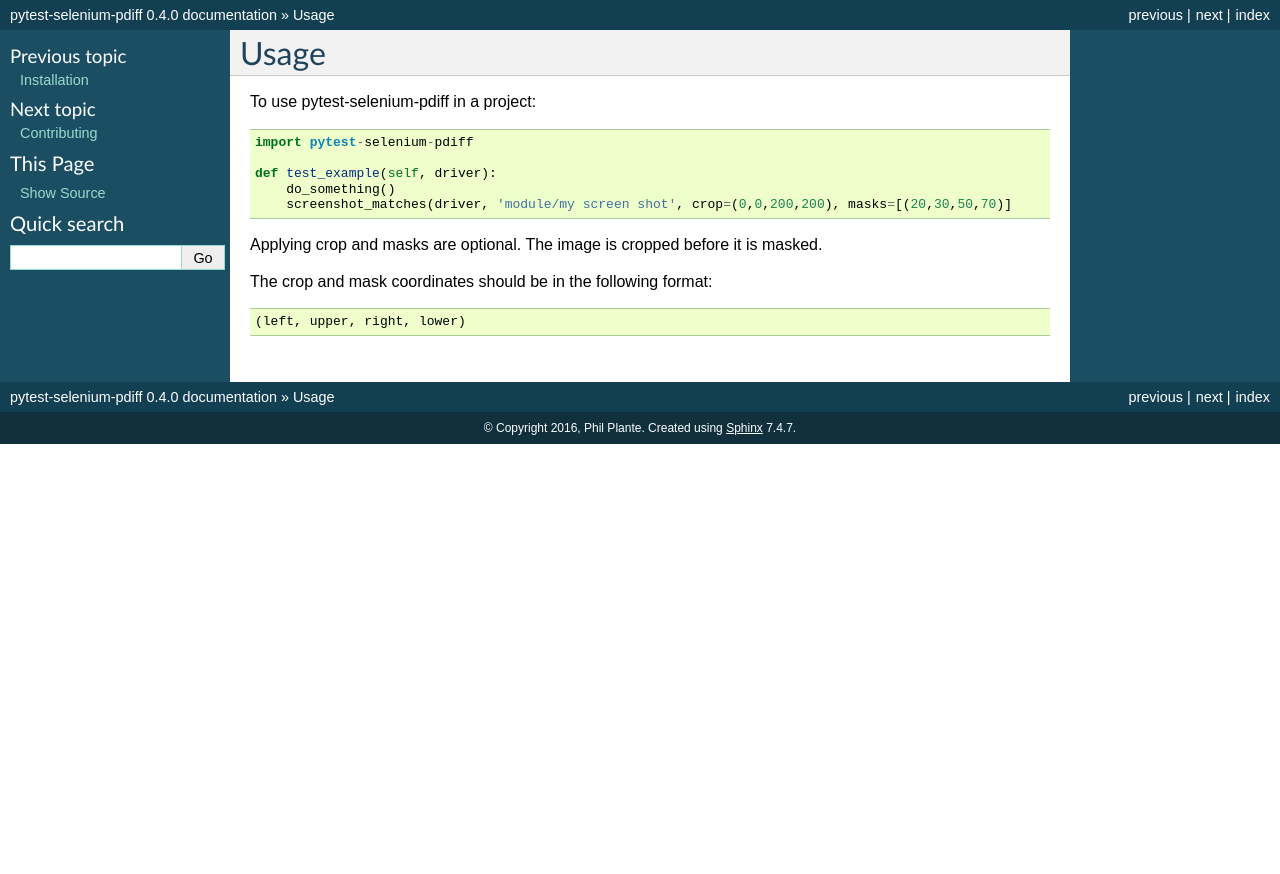
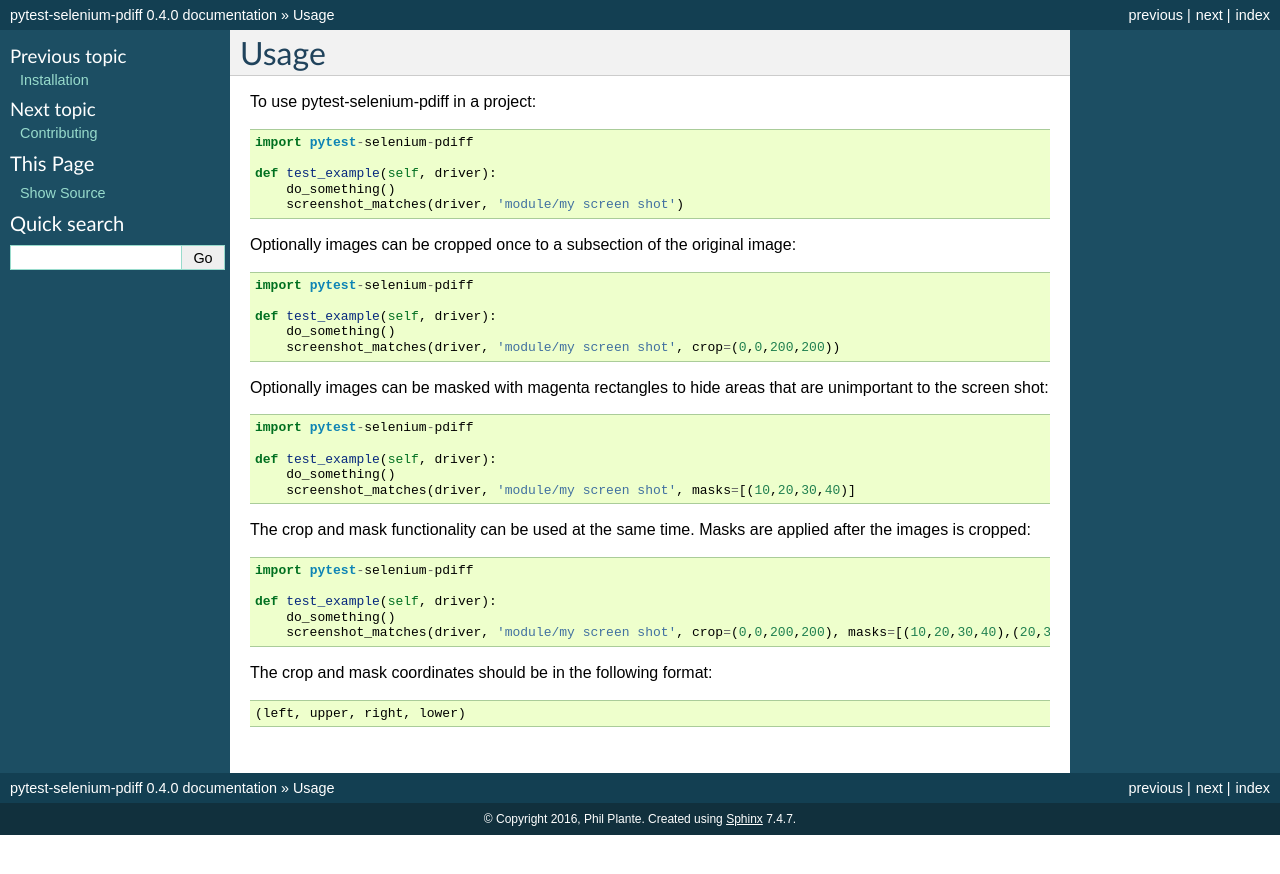
Before and after one commit to m8ttyB/pytest-selenium-pdiff, a Sphinx documentation site: the page built from docs/usage.rst, in a window 1280 px wide. Shown: the top 874 px of the page. Built offline with Sphinx 7.4.7, drawn with Linux system fonts in a browser that asks for light colours.

Commit message:
Last bit of documentation.

```diff
--- a/docs/usage.rst
+++ b/docs/usage.rst
@@ -8,10 +8,33 @@
 
     def test_example(self, driver):
         do_something()
-        screenshot_matches(driver, 'module/my screen shot', crop=(0,0,200,200), masks=[(20,30,50,70)]
+        screenshot_matches(driver, 'module/my screen shot')
 
 
-Applying crop and masks are optional.  The image is cropped before it is masked.
+Optionally images can be cropped once to a subsection of the original image::
+
+    import pytest-selenium-pdiff
+
+    def test_example(self, driver):
+        do_something()
+        screenshot_matches(driver, 'module/my screen shot', crop=(0,0,200,200))
+
+
+Optionally images can be masked with magenta rectangles to hide areas that are unimportant to the screen shot::
+
+    import pytest-selenium-pdiff
+
+    def test_example(self, driver):
+        do_something()
+        screenshot_matches(driver, 'module/my screen shot', masks=[(10,20,30,40)]
+
+The crop and mask functionality can be used at the same time. Masks are applied after the images is cropped::
+
+    import pytest-selenium-pdiff
+
+    def test_example(self, driver):
+        do_something()
+        screenshot_matches(driver, 'module/my screen shot', crop=(0,0,200,200), masks=[(10,20,30,40),(20,30,50,70)]
 
 The crop and mask coordinates should be in the following format::
 
--- a/requirements_dev.txt
+++ b/requirements_dev.txt
@@ -7,7 +7,7 @@
 Sphinx==1.3.1
 cryptography==1.3.2
 PyYAML==3.11
-pytest==3.0.7
+pytest==3.0.1
 pytest-base-url==1.1.0
 pytest-cov==2.3.1
 pytest-html==1.10.0
```
